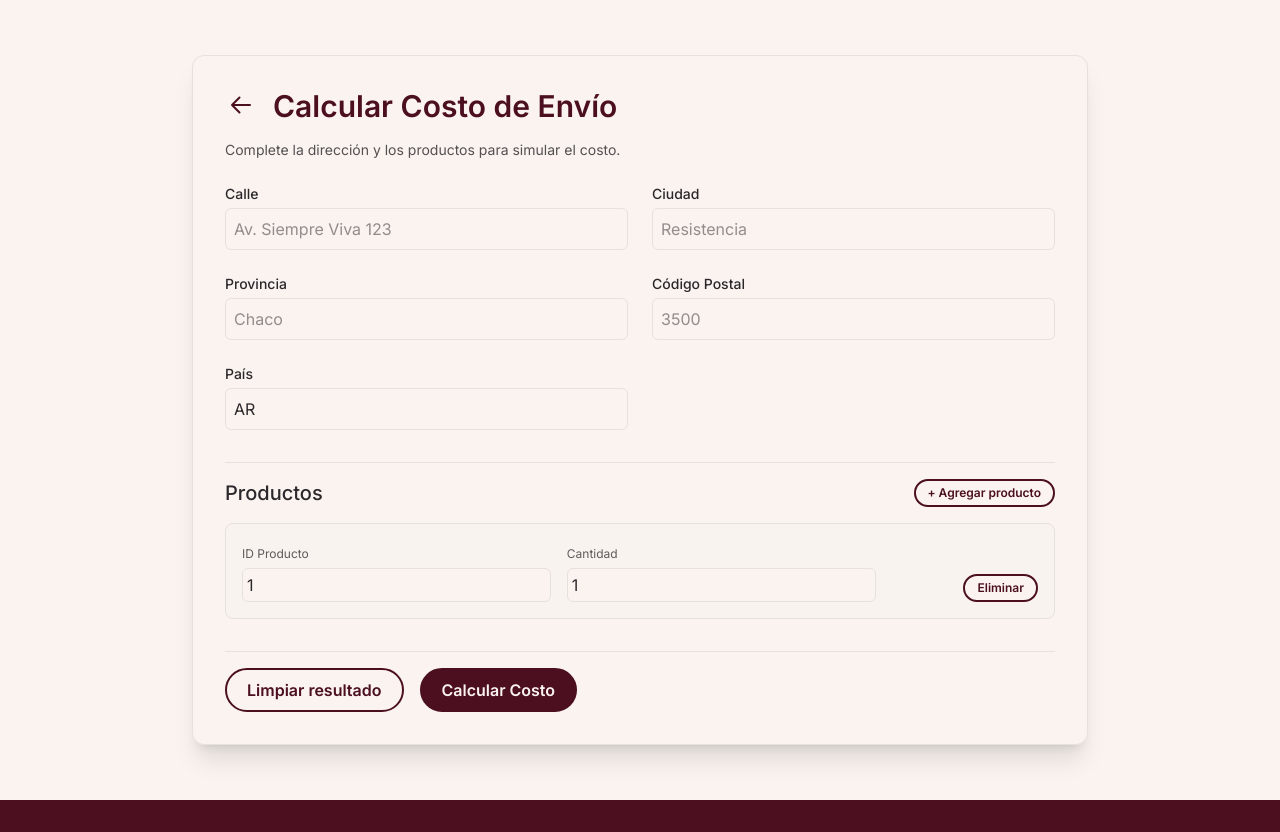
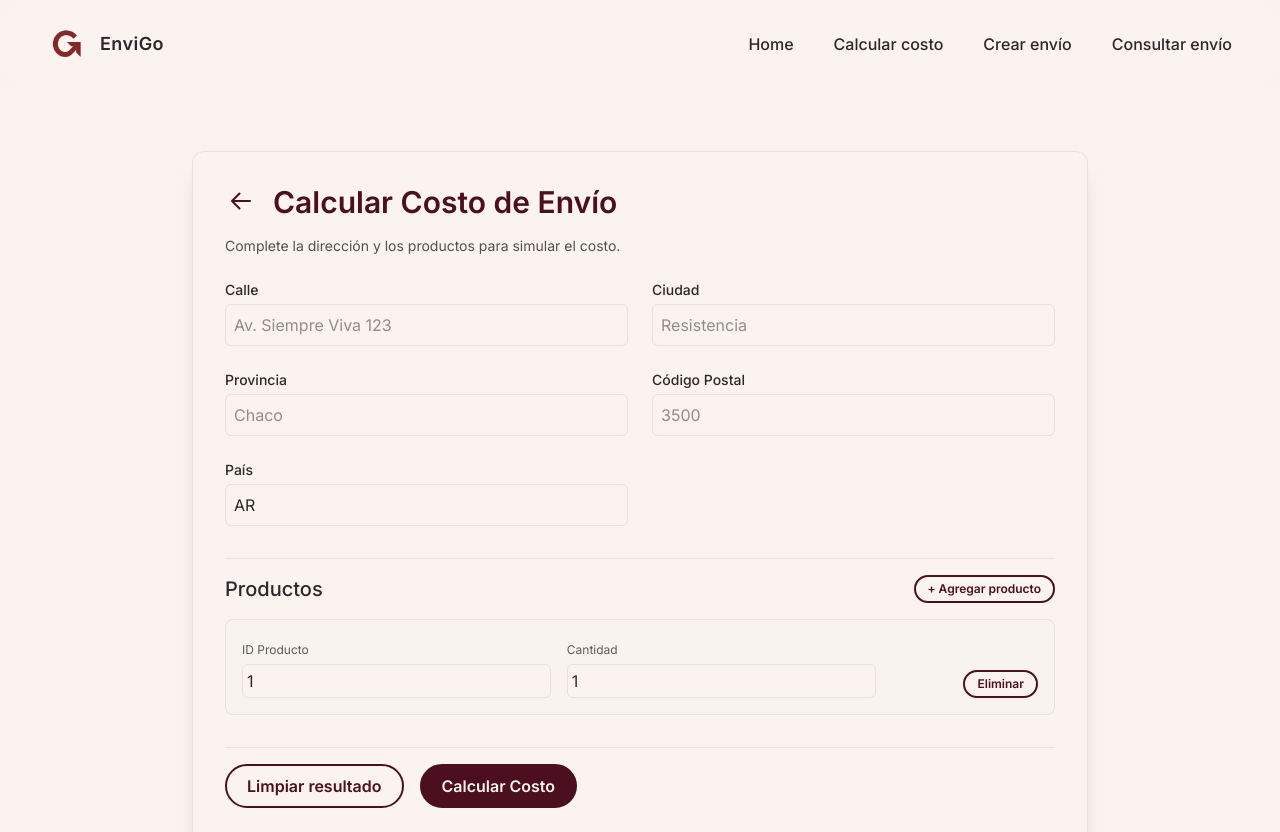
Before and after one commit to FRRe-DS/2025-03-TPI, a Next.js app in the folder front/: page /calcular-costo in a window 1280 px wide. Shown: the top 832 px of the page. Built offline with nearby package versions, Linux system fonts and the light colour scheme.

Commit message:
feat(ui): add responsive Navbar with scroll and hover animations

```diff
--- a/front/src/app/globals.css
+++ b/front/src/app/globals.css
@@ -28,4 +28,6 @@ body {
   font-family: var(--font-body);
   background-color: var(--color-bg);
   color: var(--color-text-dark);
+  overflow-x: hidden;
+  width: 100%;
 }
--- a/front/src/app/layout.tsx
+++ b/front/src/app/layout.tsx
@@ -1,7 +1,8 @@
 import "./globals.css";
 
 import { Poppins, Inter } from "next/font/google";
-import Footer from "./footer";
+import Footer from "../components/footer";
+import NavBar from "@/components/NavBar";
 
 const poppins = Poppins({
   subsets: ["latin"],
@@ -24,9 +25,13 @@ export const metadata = {
 export default function RootLayout({ children }: { children: React.ReactNode; }) {
   return (
     <html lang="es" className={`${poppins.variable} ${inter.variable}`}>
-      <body className="overflow-x-hidden">
-        {children}
-        <Footer />
+
+      <body className="bg-[var(--color-bg)] text-[var(--color-text-dark)]">
+        <NavBar />
+        <main className="pt-24">
+          {children}
+        </main>
+         <Footer />
       </body>
     </html>
   );
--- /dev/null
+++ b/front/src/components/NavBar.tsx
@@ -0,0 +1,61 @@
+"use client";
+import { useState, useEffect } from "react";
+import Link from "next/link";
+
+export default function Navbar() {
+  const [scrolled, setScrolled] = useState(false);
+
+  useEffect(() => {
+    const handleScroll = () => {
+      setScrolled(window.scrollY > 10);
+    };
+    window.addEventListener("scroll", handleScroll);
+    return () => window.removeEventListener("scroll", handleScroll);
+  }, []);
+
+  return (
+    <nav
+      className={`fixed top-0 left-0 w-full z-50 transition-all duration-300 ${
+        scrolled
+            ? "bg-[var(--color-bg)] shadow-md"
+            : "bg-[var(--color-bg)]/70 backdrop-blur-sm"
+      }`}
+    >
+      <div className="w-full max-w-7xl mx-auto flex justify-between items-center px-12 py-6 text-[var(--color-text-dark)]">
+        {/* Logo + nombre */}
+        <div className="flex items-center gap-3">
+          <img src="/logo.png" alt="Logo" className="w-10 h-10" />
+          <span className="font-semibold text-lg tracking-wide">EnviGo</span>
+        </div>
+
+        {/* Links */}
+        <div className="flex items-center justify-center gap-10 text-base font-medium">
+          <Link
+            href="/"
+            className="hover:text-[var(--color-primary)] transform transition-transform duration-200 hover:scale-110"
+          >
+            Home
+          </Link>
+          <Link
+            href="/calcular"
+            className="hover:text-[var(--color-primary)] transform transition-transform duration-200 hover:scale-110"
+          >
+            Calcular costo
+          </Link>
+          <Link
+            href="/crear-envio"
+            className="hover:text-[var(--color-primary)] transform transition-transform duration-200 hover:scale-110"
+          >
+            Crear envío
+          </Link>
+          <Link
+            href="/consultar-envio"
+            className="hover:text-[var(--color-primary)] transform transition-transform duration-200 hover:scale-110"
+          >
+            Consultar envío
+          </Link>
+        </div>
+      </div>
+    </nav>
+  );
+}
--- a/front/src/app/footer.tsx
+++ b/front/src/components/footer.tsx
@@ -114,7 +114,12 @@ const Footer = () => {
           {/* Columna 1: Logo y Slogan - Se asegura que ocupe todo su espacio en la rejilla */}
           <div className="space-y-4 col-span-2 md:col-span-1 w-full">
             <div className="flex items-center space-x-2">
-              <EnviGoIcon className="h-8 w-8 text-[var(--color-secondary)]" />
+              <img
+                src="/logo.png"
+                alt="EnviGo Logo"
+                className="h-10 w-10 object-contain"
+              />
+
               <span className="text-2xl font-bold font-[var(--font-heading)]">
                 {companyName}
               </span>
```
Also changed, not shown: front/public/logo.png (added).
